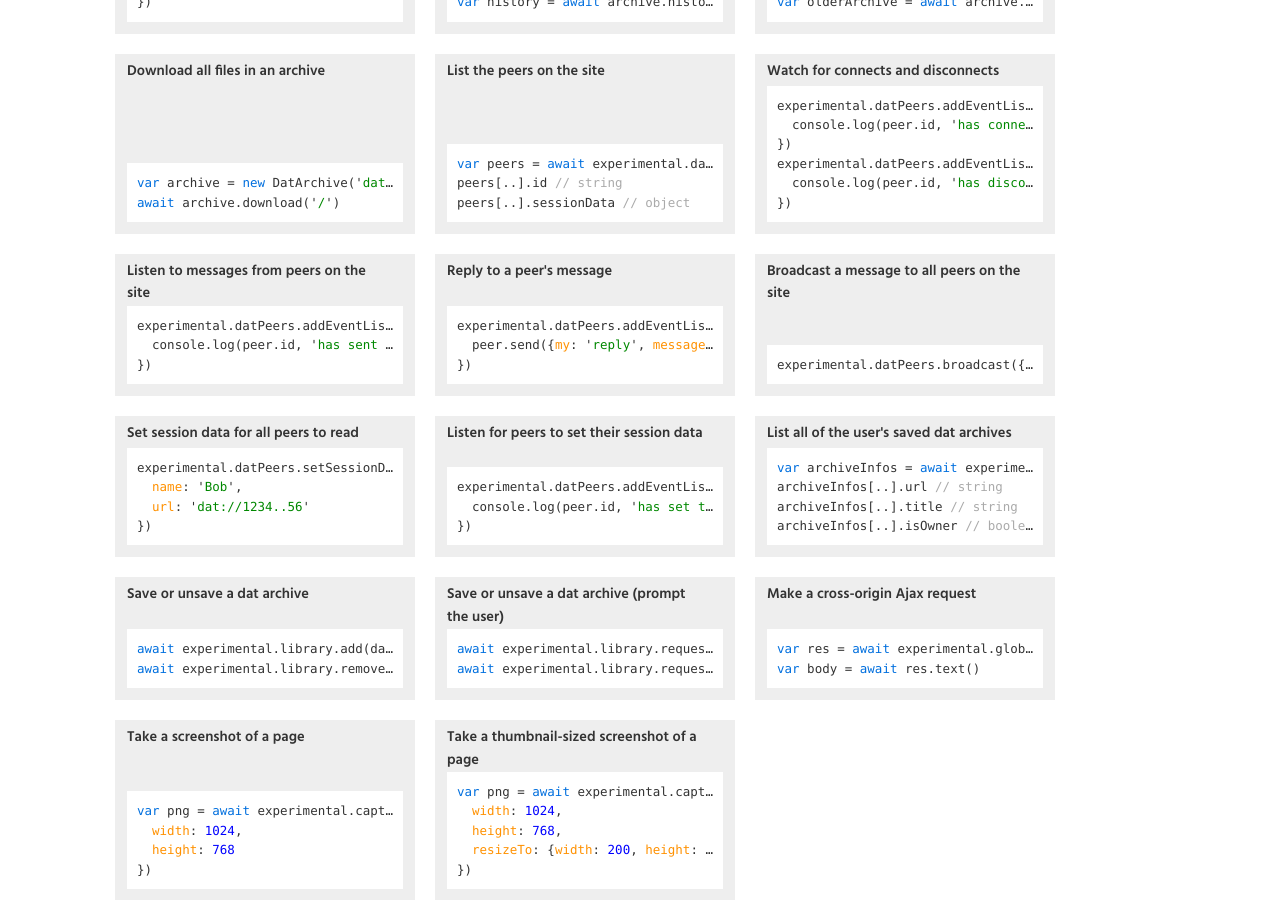
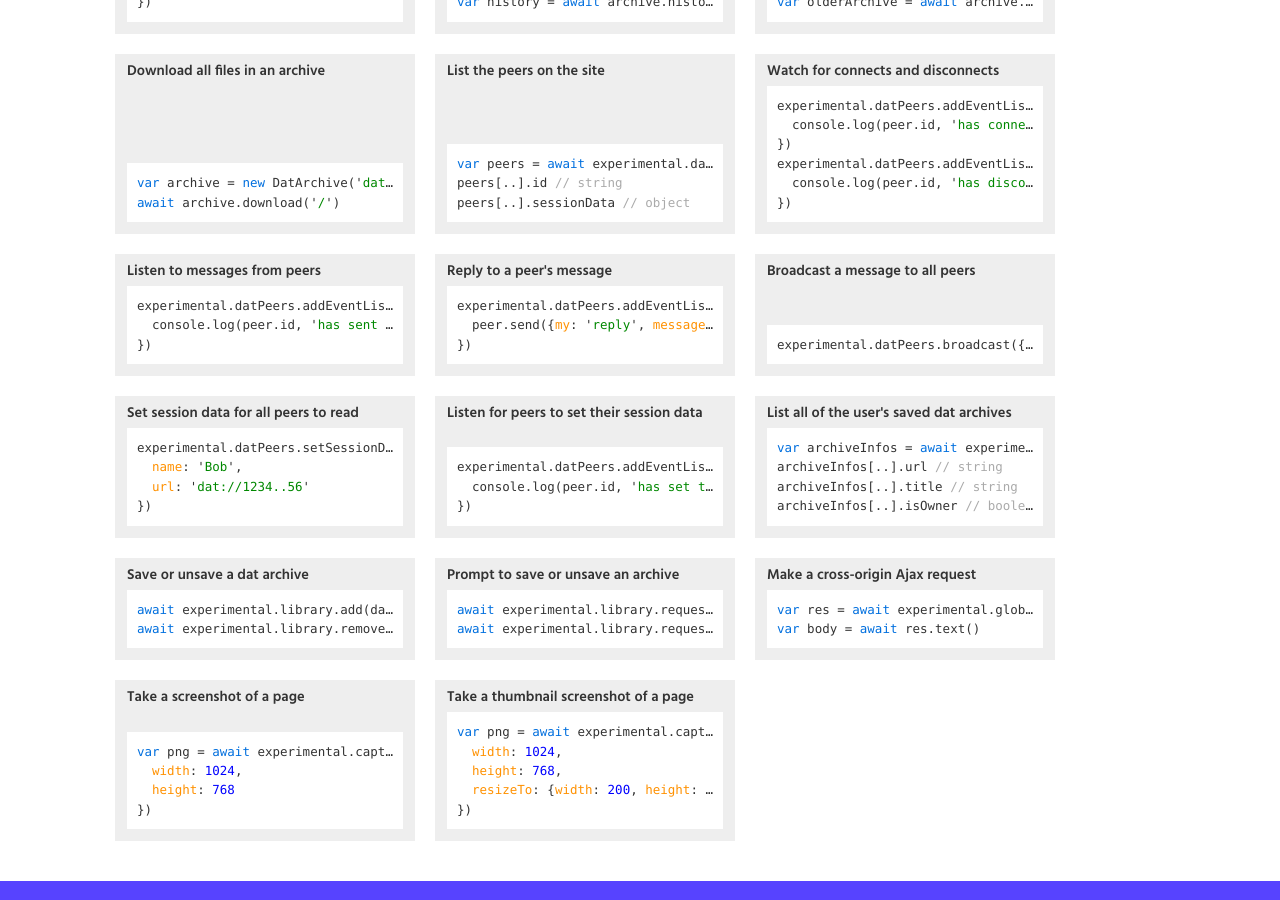
Before and after one commit to beakerbrowser/beakerbrowser.com, a Jekyll site: the page built from _docs/snippets/index.md, in a window 1280 px wide and 900 px high, scrolled down 1716 px. Built offline with Jekyll 4.4.1, drawn with Linux system fonts in a browser that asks for light colours; some web fonts are replaced.

Commit message:
Tweak snippet titles for length

```diff
--- a/_data/snippets.yml
+++ b/_data/snippets.yml
@@ -200,7 +200,7 @@
       console.log(peer.id, 'has disconnected')
     })
 -
-  title: Listen to messages from peers on the site
+  title: Listen to messages from peers
   code: |
     experimental.datPeers.addEventListener('message', ({peer, message}) => {
       console.log(peer.id, 'has sent the following message:', message)
@@ -212,7 +212,7 @@
       peer.send({my: 'reply', message: 'is this'})
     })
 -
-  title: Broadcast a message to all peers on the site
+  title: Broadcast a message to all peers
   code: |
     experimental.datPeers.broadcast({my: 'message'})
 -
@@ -241,7 +241,7 @@
     await experimental.library.add(datUrl)
     await experimental.library.remove(datUrl)
 -
-  title: Save or unsave a dat archive (prompt the user)
+  title: Prompt to save or unsave an archive
   code: |
     await experimental.library.requestAdd(datUrl)
     await experimental.library.requestRemove(datUrl)
@@ -258,7 +258,7 @@
       height: 768
     })
 -
-  title: Take a thumbnail-sized screenshot of a page
+  title: Take a thumbnail screenshot of a page
   code: |
     var png = await experimental.capturePage('dat://beakerbrowser.com', {
       width: 1024,
```
